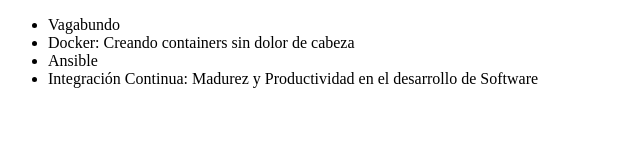
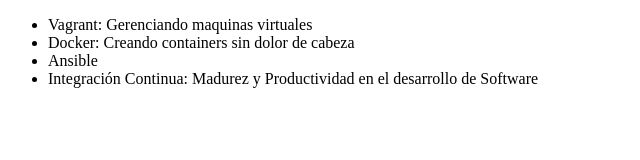
Before and after one commit to DarioR88/Alura-git, a plain HTML site: page index.html in a window 1280 px wide. Shown: the whole page, without its empty margins (0-640 px from the left). Drawn offline with Linux system fonts and the light colour scheme.

Commit message:
Corrigiendo curso de Vagrant

```diff
--- a/index.html
+++ b/index.html
@@ -6,7 +6,7 @@
 </head>
 <cuerpo>
      <ul>
-         <li> Vagabundo </li>
+         <li> Vagrant: Gerenciando maquinas virtuales</li>
          <li> Docker: Creando containers sin dolor de cabeza</li>
          <li> Ansible </li>
          <li> Integración Continua: Madurez y Productividad en el desarrollo de Software</li>
```
